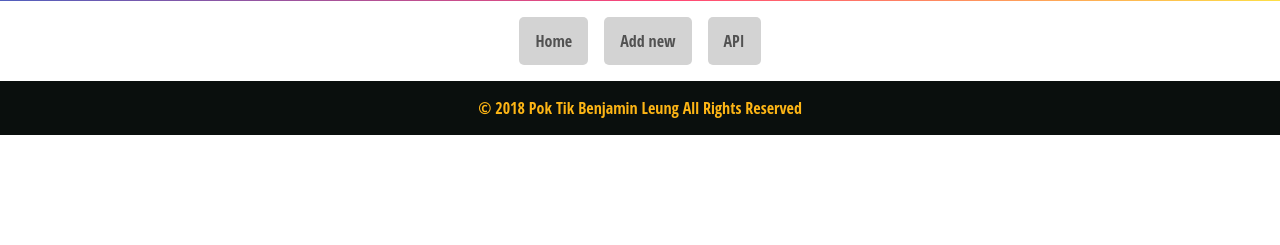
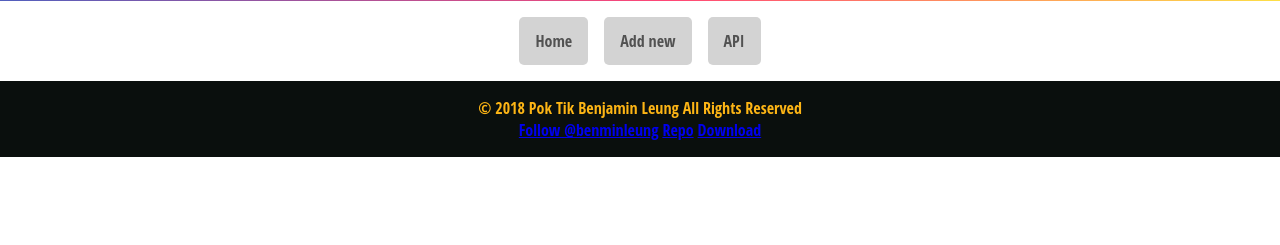
Before and after one commit to benminleung/integrify-assignment08a-galleryNodeExpressEjs, a Node project: template views/index.ejs in a window 1280 px wide. Shown: the part 263-508 px from the top of the page. Run offline with Node 20 templates, Linux system fonts and the light colour scheme; the template is opened without the code that fills it, so the values that code supplies are empty.

Commit message:
added github links

```diff
--- a/css/index.css
+++ b/css/index.css
@@ -12,6 +12,8 @@ li {
 
 .studentImg {
     height: 10em;
+    max-width: 7.5em;
+    object-fit: cover;
 }
 .sec-body {
 }
--- a/views/footer.ejs
+++ b/views/footer.ejs
@@ -1,3 +1,11 @@
 <section class='footer'>
+    <!-- Place this tag in your head or just before your close body tag. -->
+    <script async defer src="https://buttons.github.io/buttons.js"></script>
     <p>&copy; 2018 Pok Tik Benjamin Leung All Rights Reserved</p>
+    <!-- Place this tag where you want the button to render. -->
+    <a class="github-button" href="https://github.com/benminleung" data-size="large" aria-label="Follow @ntkme on GitHub">Follow @benminleung</a>
+    <!-- Place this tag where you want the button to render. -->
+    <a class="github-button" href="https://github.com/benminleung/integrify-assignment08a-galleryNodeExpressEjs" data-icon="octicon-star" data-size="large" aria-label="Star benminleung/integrify-assignment08a-galleryNodeExpressEjs on GitHub">Repo</a>
+    <!-- Place this tag where you want the button to render. -->
+    <a class="github-button" href="https://github.com/benminleung/integrify-assignment08a-galleryNodeExpressEjs/archive/master.zip" data-icon="octicon-cloud-download" data-size="large" aria-label="Download benminleung/integrify-assignment08a-galleryNodeExpressEjs on GitHub">Download</a>
 </section class='footer'>
```
